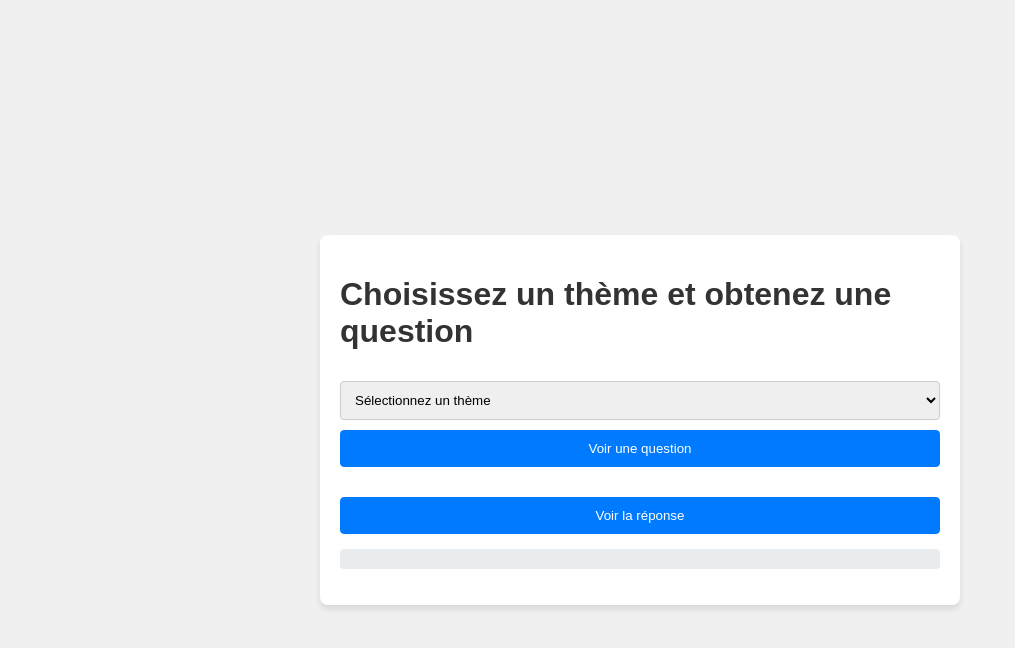
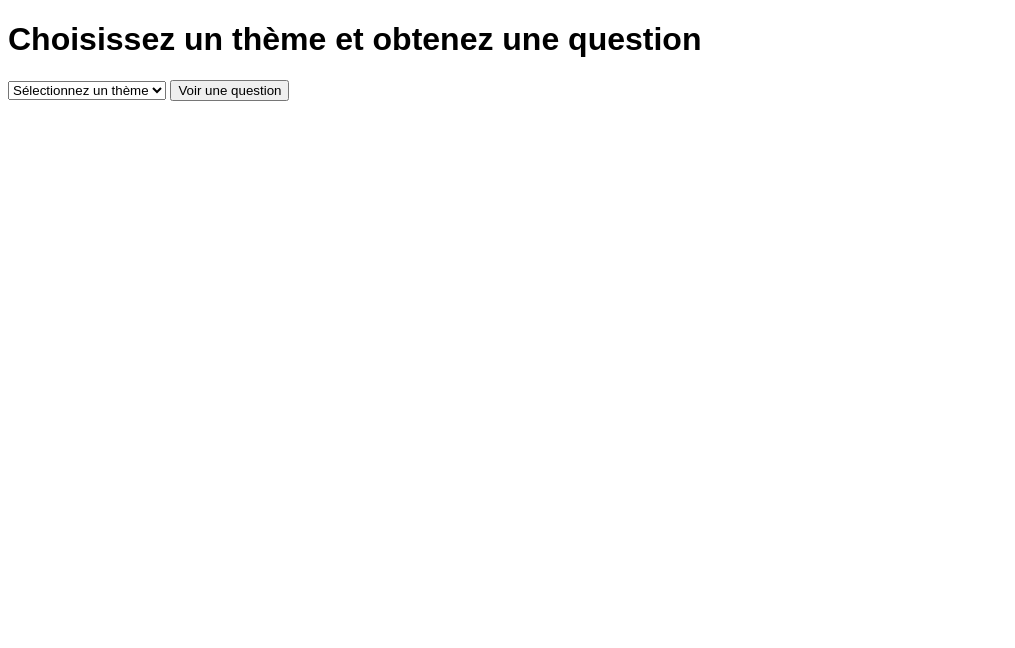
Before and after one commit to starboy-ngc/Physics, a plain HTML site: page index.html in a window 1280 px wide. Shown: the whole page, without its empty margins (0-1015 px from the left). Drawn offline with Linux system fonts and the light colour scheme.

Commit message:
Update index.html

```diff
--- a/index.html
+++ b/index.html
@@ -4,58 +4,11 @@
     <meta charset="UTF-8">
     <title>Quiz sur divers thèmes</title>
     <style>
-        body {
-            font-family: 'Arial', sans-serif;
-            margin: 0;
-            padding: 20px;
-            background-color: #f0f0f0;
-            color: #333;
-            display: flex;
-            justify-content: center;
-            align-items: center;
-            min-height: 100vh;
-        }
-        .container {
-            max-width: 600px;
-            width: 100%;
-            background: white;
-            padding: 20px;
-            box-shadow: 0 4px 6px rgba(0, 0, 0, 0.1);
-            border-radius: 8px;
-        }
-        select, button {
-            width: 100%;
-            padding: 10px;
-            margin-top: 10px;
-            border: 1px solid #ccc;
-            border-radius: 4px;
-            box-sizing: border-box;
-        }
-        button {
-            background-color: #007bff;
-            color: white;
-            border-color: #007bff;
-        }
-        button:hover {
-            background-color: #0056b3;
-            border-color: #0056b3;
-        }
-        #question {
-            margin-top: 20px;
-        }
-        #réponse {
-            margin-top: 20px;
-        }
-        #answerText {
-            margin-top: 15px;
-            padding: 10px;
-            background-color: #e9ecef;
-            border-radius: 4px;
-        }
+        body { font-family: Arial, sans-serif; }
+        #réponse { display: none; margin-top: 20px; }
     </style>
 </head>
 <body>
-    <div class="container">
     <h1>Choisissez un thème et obtenez une question</h1>
     <select id="themeSelector">
         <option value="">Sélectionnez un thème</option>
@@ -69,7 +22,6 @@
     <div id="réponse">
         <button onclick="showAnswer()">Voir la réponse</button>
         <p id="answerText"></p>
-        </div>
     </div>
 
     <script>
```
Lines whose indentation alone changed are shown as unchanged.
